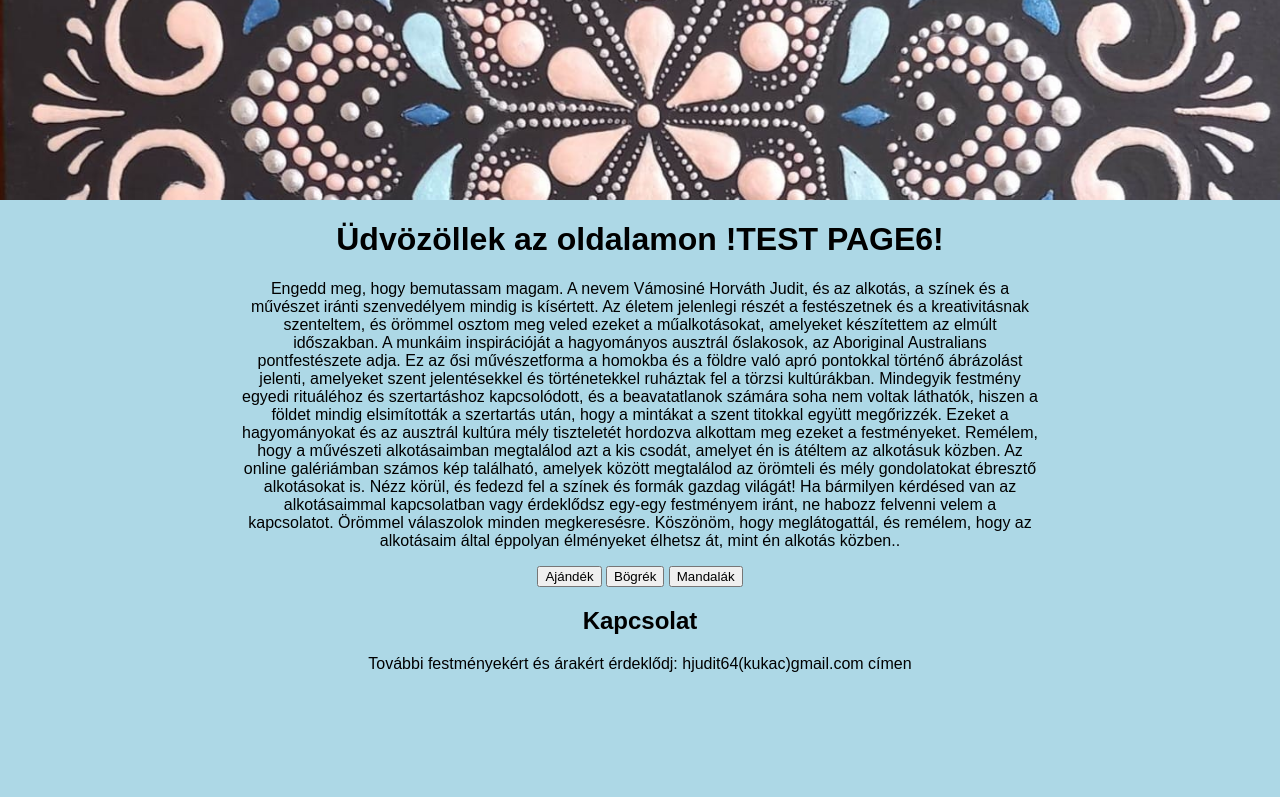
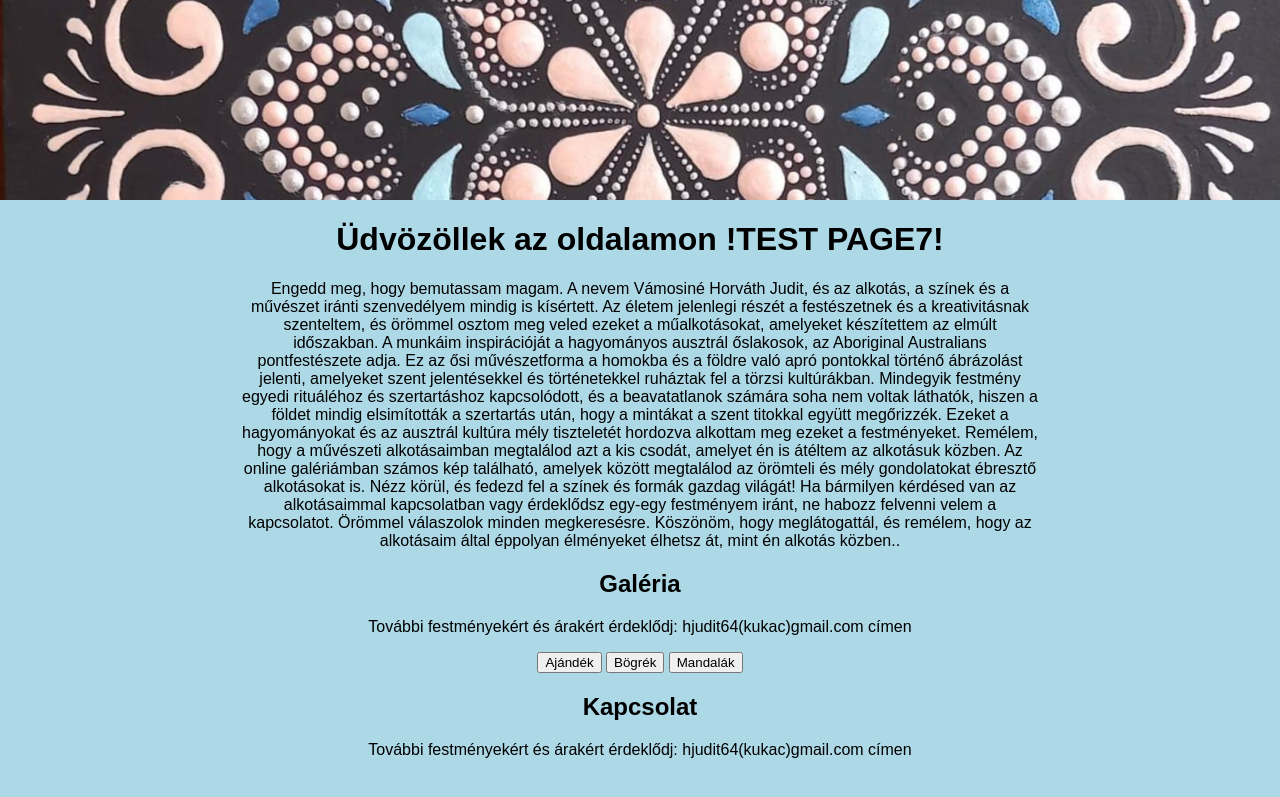
Before and after one commit to balazsvamosi1/balazsvamosi.github.io, a Jekyll site: the page built from index.md, in a window 1280 px wide. Shown: the top 797 px of the page. Built offline with Jekyll 4.4.1, drawn with Linux system fonts in a browser that asks for light colours; some web fonts are replaced; a script that is not in the unit is left out; comment, search, counter and statistics services are not loaded.

Commit message:
Update index.md

```diff
--- a/index.md
+++ b/index.md
@@ -5,7 +5,7 @@ background_image: "{{ site.background_images | sample }}"
 ---
 
 <div class="center-text">
-  <h1>Üdvözöllek az oldalamon !TEST PAGE6! </h1>
+  <h1>Üdvözöllek az oldalamon !TEST PAGE7! </h1>
 
   <p>
    Engedd meg, hogy bemutassam magam. A nevem Vámosiné Horváth Judit, és az alkotás, a színek és a művészet iránti szenvedélyem mindig is kísértett. Az életem jelenlegi részét a festészetnek és a kreativitásnak szenteltem, és örömmel osztom meg veled ezeket a műalkotásokat, amelyeket készítettem az elmúlt időszakban.
@@ -20,6 +20,13 @@ Ha bármilyen kérdésed van az alkotásaimmal kapcsolatban vagy érdeklődsz eg
 
 Köszönöm, hogy meglátogattál, és remélem, hogy az alkotásaim által éppolyan élményeket élhetsz át, mint én alkotás közben..
   </p>
+
+<div class="center-text">
+  <h2>Galéria</h2>
+  <p>
+    További festményekért és árakért érdeklődj: hjudit64(kukac)gmail.com címen
+  </p>
+</div>
 
   <button id="gallery-button1" onclick="showGallery('ajandek')">Ajándék</button>
   <button id="gallery-button2" onclick="showGallery('bogrek')">Bögrék</button>
```
